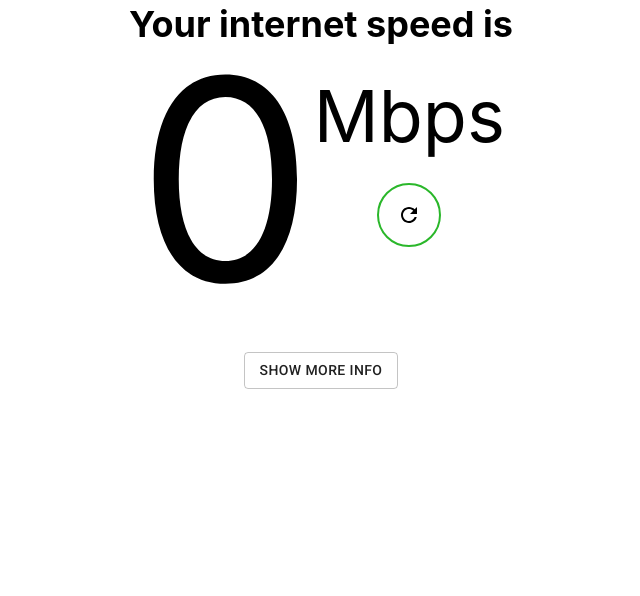
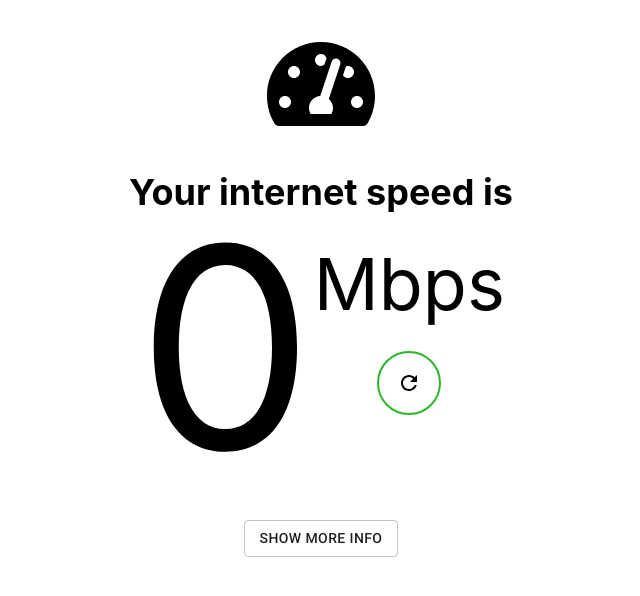
Before and after one commit to barrymun/speedtest, a React (Create React App) app in the folder client/: page / in a window 1280 px wide. Shown: the top 596 px of the page, without its empty margins (319-959 px from the left). Built offline with nearby package versions, Linux system fonts and the light colour scheme; no server answers.

Commit message:
adding icon

```diff
--- a/client/src/SpeedTest/Main.js
+++ b/client/src/SpeedTest/Main.js
@@ -5,9 +5,11 @@ import uuid from "uuid";
 import axios from "axios";
 
 import withStyles from "@material-ui/core/styles/withStyles";
-import RefreshIcon from '@material-ui/icons/Refresh';
 import IconButton from '@material-ui/core/IconButton';
 import Button from "@material-ui/core/Button";
+import RefreshIcon from '@material-ui/icons/Refresh';
+import {FontAwesomeIcon} from '@fortawesome/react-fontawesome'
+import {faTachometerAlt} from '@fortawesome/free-solid-svg-icons'
 
 import {
     findIP,
@@ -238,7 +240,13 @@ class Main extends React.Component {
 
         return (
             <div className={`container`}>
-                <div className={`logo`}/>
+                <div className={`logo`}>
+                    <FontAwesomeIcon
+                        icon={faTachometerAlt}
+                        size="6x"
+                        className={`logoSVG`}
+                    />
+                </div>
                 <div className={`download`}>
                     <div className={`banner`}>
                         Your internet speed is
--- a/client/src/SpeedTest/static/css/Main.css
+++ b/client/src/SpeedTest/static/css/Main.css
@@ -19,6 +19,11 @@
     line-height: 6vh;
     min-height: 6vh;
     font-weight: bold;
+}
+
+.logo,
+.logoSVG {
+    height: 21vh;
 }
 
 .downloadDisplay {
```
Also changed, not shown: package.json (+7 -0 lines), 1 other file (tests, documents, lock files or other folders).
